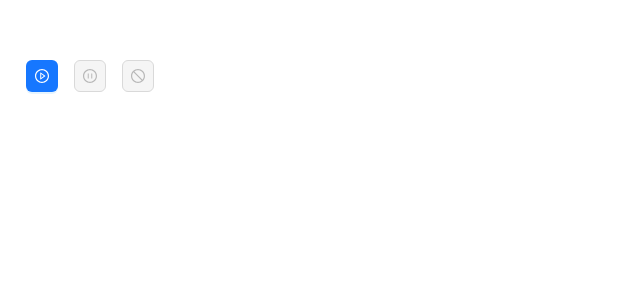
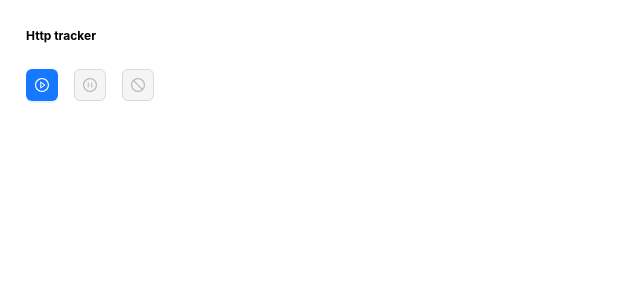
Before and after one commit to u4aew/http-spider, a React (Vite) app: page / in a window 1280 px wide. Shown: the top 300 px of the page, without its empty margins (0-640 px from the left). Built offline with nearby package versions, Linux system fonts and the light colour scheme.

Commit message:
Add redux/i18n/sass

```diff
--- a/src/App.tsx
+++ b/src/App.tsx
@@ -1,19 +1,17 @@
-import { PagePopUp } from './pages/PopUp';
-import { PageSchema } from './pages/Schema';
-import { HashRouter as Router, Routes, Route } from 'react-router-dom';
-
+import { RoutesMain } from './routes';
 import './App.css';
+import { I18nextProvider } from 'react-i18next';
+import { Provider } from 'react-redux';
+import { store } from './store';
+import i18n from './i18n';
 
 function App() {
   return (
-    <Router>
-      <div>
-        <Routes>
-          <Route path="/" element={<PagePopUp />} />
-          <Route path="/schema" element={<PageSchema />} />
-        </Routes>
-      </div>
-    </Router>
+    <Provider store={store}>
+      <I18nextProvider i18n={i18n}>
+        <RoutesMain />
+      </I18nextProvider>
+    </Provider>
   );
 }
 
--- /dev/null
+++ b/src/i18n/index.ts
@@ -0,0 +1,21 @@
+import i18n from 'i18next';
+import { initReactI18next } from 'react-i18next';
+
+import translationEN from './locales/en.json';
+
+const resources = {
+  en: {
+    translation: translationEN,
+  },
+};
+
+i18n.use(initReactI18next).init({
+  resources,
+  lng: 'en',
+  fallbackLng: 'en',
+  interpolation: {
+    escapeValue: false,
+  },
+});
+
+export default i18n;
--- /dev/null
+++ b/src/i18n/locales/en.json
@@ -0,0 +1,3 @@
+{
+  "title": "Http tracker"
+}
--- /dev/null
+++ b/src/pages/PopUp/PagePopUp.module.scss
@@ -0,0 +1,5 @@
+.title {
+  font-size: 12px;
+  font-weight: 700;
+  color: black;
+}
--- a/src/pages/PopUp/PagePopUp.tsx
+++ b/src/pages/PopUp/PagePopUp.tsx
@@ -1,10 +1,13 @@
 import { useState, useEffect } from 'react';
+import { useTranslation } from 'react-i18next';
 import { ButtonControl } from '../../components/ButtonControl';
+import styles from './PagePopUp.module.scss';
 
 export const PagePopUp = () => {
   const [recording, setRecording] = useState(false);
   const [paused, setPaused] = useState(false);
   const [secondsElapsed, setSecondsElapsed] = useState(0);
+  const { t } = useTranslation();
 
   useEffect(() => {
     chrome.storage.local.get(
@@ -39,6 +42,7 @@ export const PagePopUp = () => {
 
   return (
     <div>
+      <div className={styles.title}>{t('title')}</div>
       <ButtonControl
         onStart={onStartRecord}
         onStop={onStopRecord}
--- /dev/null
+++ b/src/routes/Routes.tsx
@@ -0,0 +1,14 @@
+import { HashRouter as Router, Routes, Route } from 'react-router-dom';
+import { PagePopUp } from '../pages/PopUp';
+import { PageSchema } from '../pages/Schema';
+
+export const RoutesMain = () => {
+  return (
+    <Router>
+      <Routes>
+        <Route path="/" element={<PagePopUp />} />
+        <Route path="/schema" element={<PageSchema />} />
+      </Routes>
+    </Router>
+  );
+};
--- /dev/null
+++ b/src/routes/index.ts
@@ -0,0 +1 @@
+export { RoutesMain } from './Routes.tsx';
--- /dev/null
+++ b/src/store/index.ts
@@ -0,0 +1,13 @@
+// store.ts
+import { configureStore } from '@reduxjs/toolkit';
+// Импорт срезов состояния (slices), если они у вас есть
+
+export const store = configureStore({
+  reducer: {
+    // здесь будут ваши срезы состояния (slices)
+  },
+});
+
+// Типы для TypeScript
+export type RootState = ReturnType<typeof store.getState>;
+export type AppDispatch = typeof store.dispatch;
```
Also changed, not shown: package.json (+7 -1 lines), 1 other file (tests, documents, lock files or other folders).
